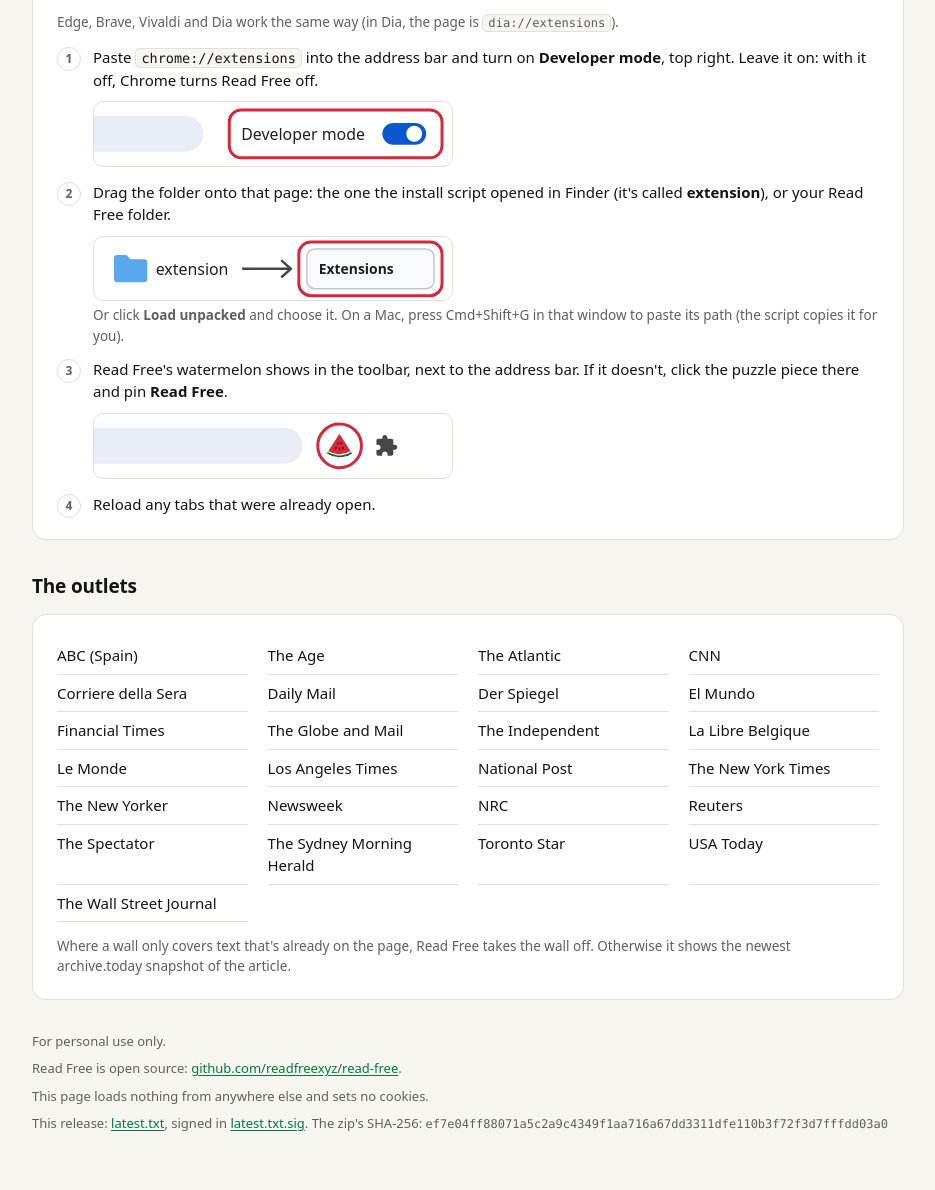
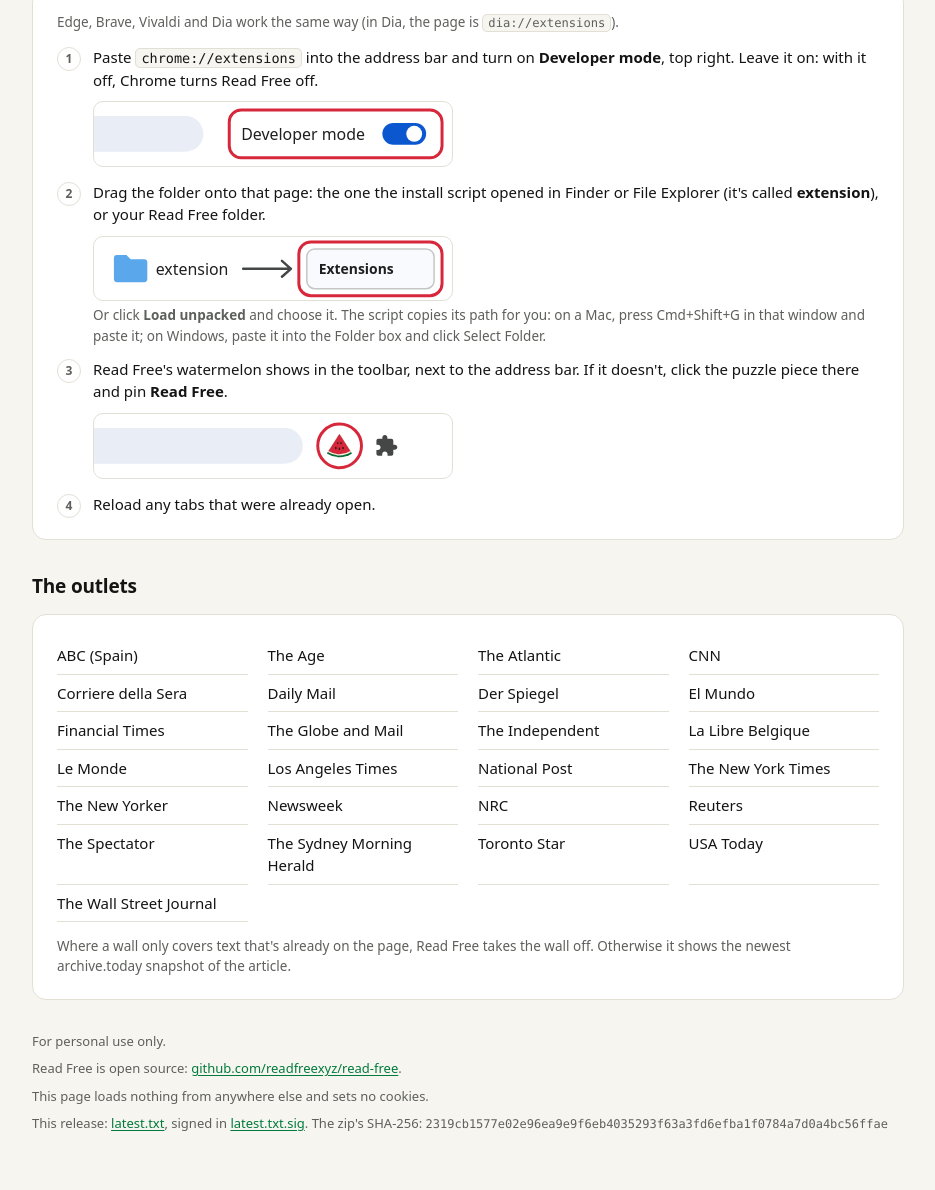
Before and after one commit to readfreexyz/readfreexyz.github.io, a plain HTML site: page index.html in a window 1280 px wide. Shown: the part 1052-2242 px from the top of the page, without its empty margins (172-1107 px from the left). Drawn offline with Linux system fonts and the light colour scheme.

Commit message:
Read Free 0.24.1

```diff
--- a/index.html
+++ b/index.html
@@ -240,8 +240,8 @@
               <circle class="ui-knob" cx="322" cy="32" r="8"/>
               <rect class="ring" x="136" y="8" width="214" height="48" rx="12"/>
             </svg></li>
-          <li>Drag the folder onto that page: the one the install script opened in Finder (it's
-            called <b>extension</b>), or your Read Free folder.
+          <li>Drag the folder onto that page: the one the install script opened in Finder or
+            File Explorer (it's called <b>extension</b>), or your Read Free folder.
             <svg class="shot" viewBox="0 0 360 64" role="img" aria-label="A folder called extension, dragged onto the Extensions page">
               <path class="ui-folder" transform="translate(20 15) scale(1.05)" d="M0 6a3 3 0 0 1 3-3h9l4 4h13a3 3 0 0 1 3 3v16a3 3 0 0 1-3 3H3a3 3 0 0 1-3-3z"/>
               <text class="ui-text" x="62" y="38">extension</text>
@@ -250,8 +250,9 @@
               <text class="ui-small" x="226" y="37">Extensions</text>
               <rect class="ring" x="206" y="5" width="144" height="54" rx="12"/>
             </svg>
-            <span class="aside">Or click <b>Load unpacked</b> and choose it. On a Mac, press Cmd+Shift+G in
-            that window to paste its path (the script copies it for you).</span></li>
+            <span class="aside">Or click <b>Load unpacked</b> and choose it. The script copies its path
+            for you: on a Mac, press Cmd+Shift+G in that window and paste it; on Windows, paste it
+            into the Folder box and click Select Folder.</span></li>
           <li>Read Free's watermelon shows in the toolbar, next to the address bar. If it doesn't,
             click the puzzle piece there and pin <b>Read Free</b>.
             <svg class="shot" viewBox="0 0 360 64" role="img" aria-label="Chrome's toolbar: the address bar, then Read Free's watermelon button and the puzzle-piece menu">
@@ -314,7 +315,7 @@
     <p>Read Free is open source: <a href="https://github.com/readfreexyz/read-free">github.com/readfreexyz/read-free</a>.</p>
     <p>This page loads nothing from anywhere else and sets no cookies.</p>
     <p>This release: <a href="latest.txt">latest.txt</a>, signed in
-      <a href="latest.txt.sig">latest.txt.sig</a>. The zip's SHA-256: <code>ef7e04ff88071a5c2a9c4349f1aa716a67dd3311dfe110b3f72f3d7fffdd03a0</code></p>
+      <a href="latest.txt.sig">latest.txt.sig</a>. The zip's SHA-256: <code>2319cb1577e02e96ea9e9f6eb4035293f63a3fd6efba1f0784a7d0a4bc56ffae</code></p>
   </footer>
 
   <script>
```
Also changed, not shown: latest.txt, 2 other files.
